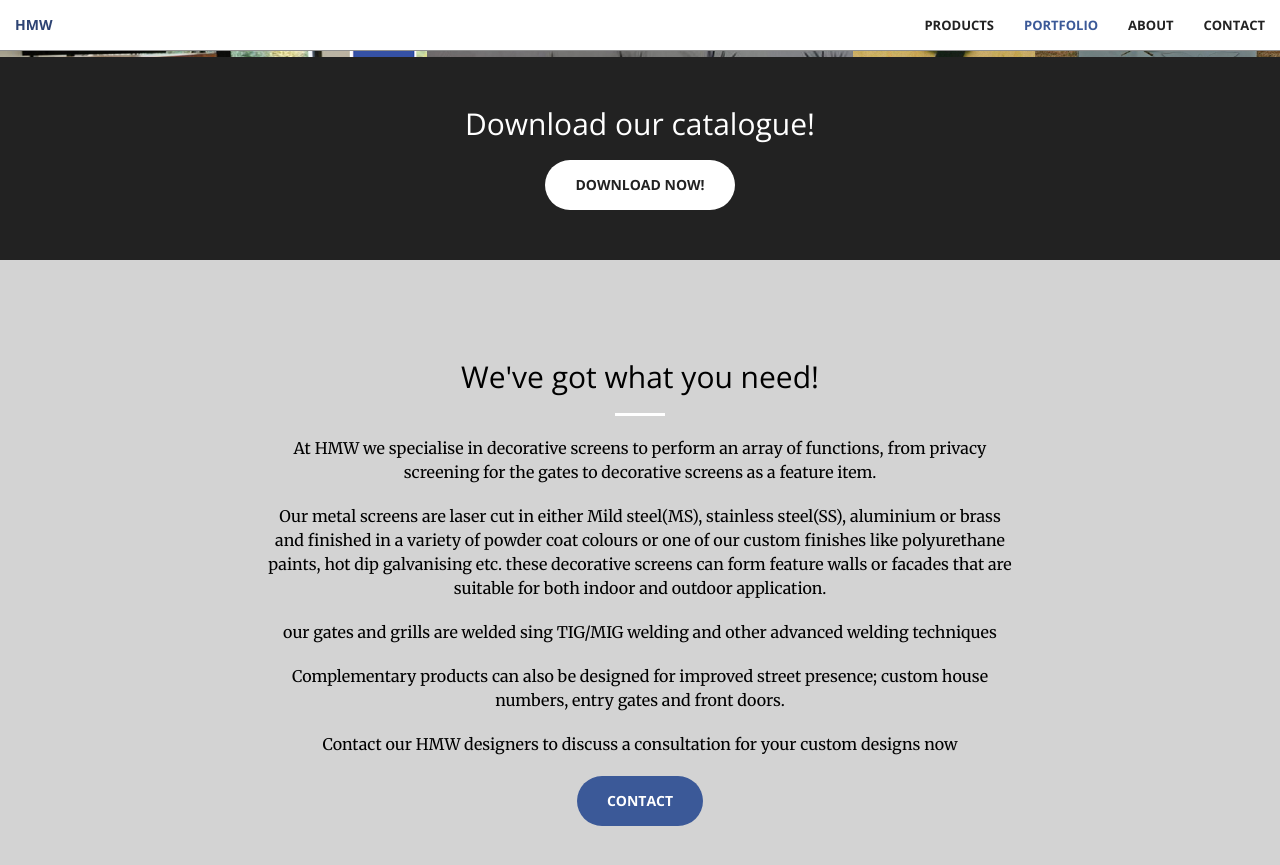
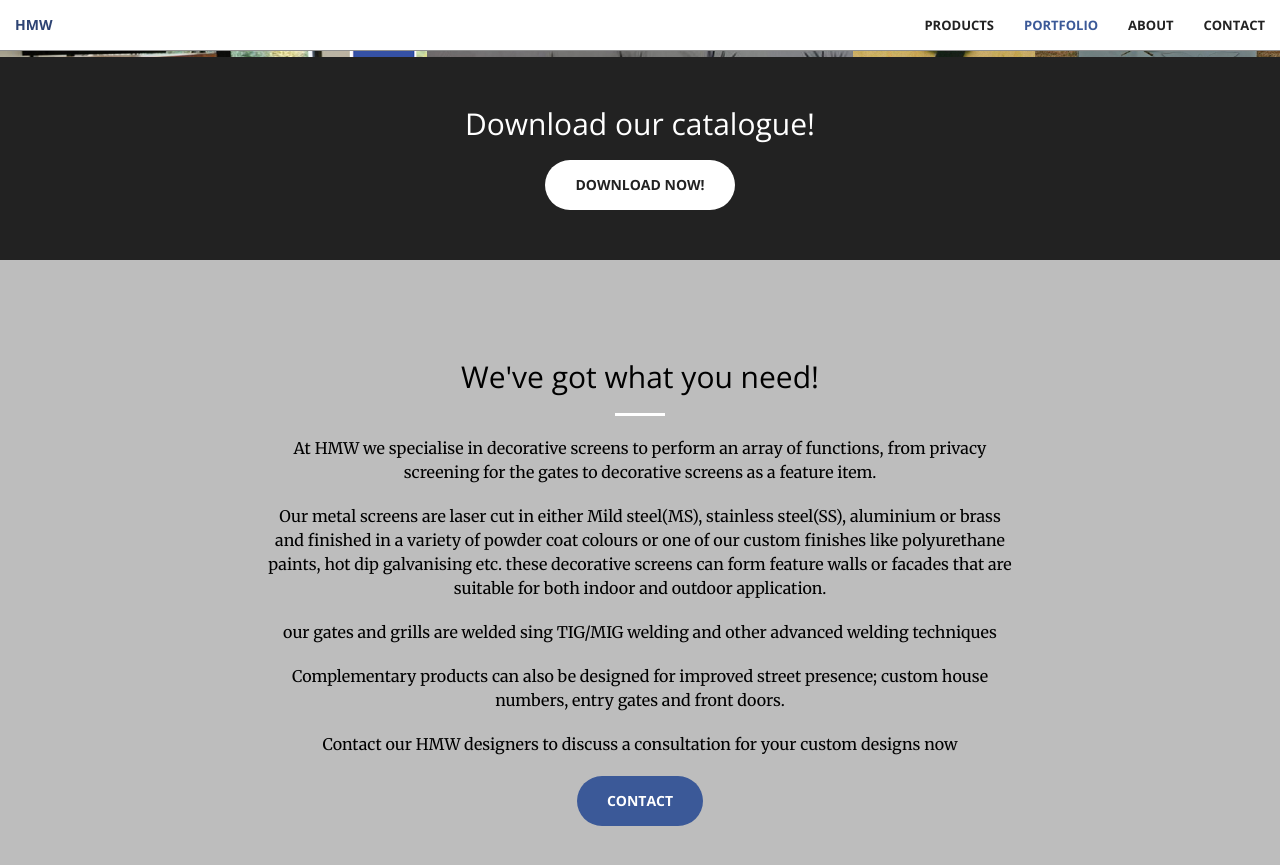
Before and after one commit to srinirover/srinirover.github.io, a Jekyll site: the page built from index.html, in a window 1280 px wide and 900 px high, scrolled down 1787 px. Shown: the top 865 px of the window. Built offline with Jekyll 4.4.1, drawn with Linux system fonts in a browser that asks for light colours.

Commit message:
color swap about5

```diff
--- a/_sass/_base.scss
+++ b/_sass/_base.scss
@@ -51,7 +51,7 @@ p {
 }
 
 .bg-primary1 {
-    background-color: #d3d3d3;
+    background-color: #bdbdbd;
     color: #000;
 }
 
```
